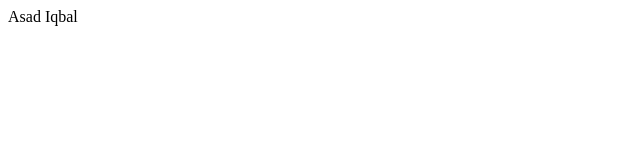
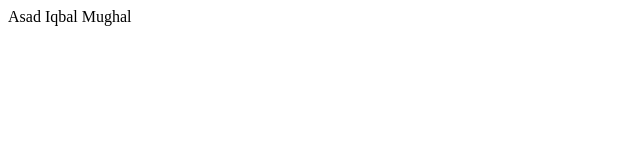
Before and after one commit to AsadIqbal6019/Git-Practice-demo1, a plain HTML site: page index.html in a window 1280 px wide. Shown: the full height of the page, 0-640 px from the left. Drawn offline with Linux system fonts and the light colour scheme.

Commit message:
Add last Name

```diff
--- a/index.html
+++ b/index.html
@@ -7,6 +7,6 @@
     <title>Document</title>
 </head>
 <body>
-    Asad Iqbal
+    Asad Iqbal Mughal
 </body>
 </html>
```
